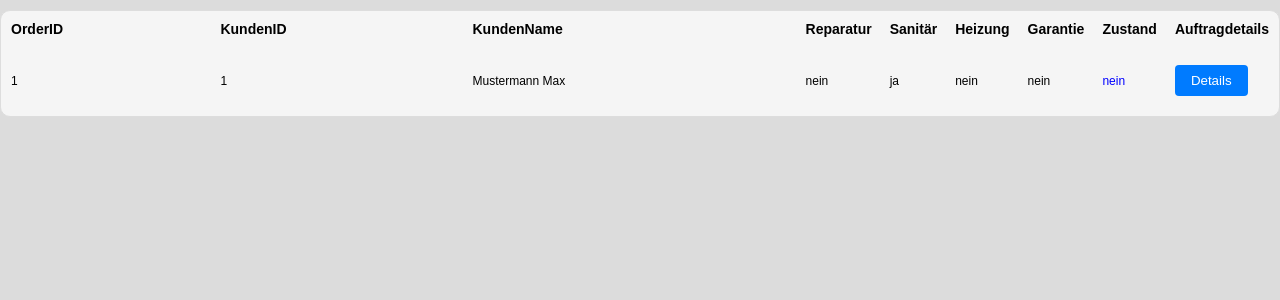
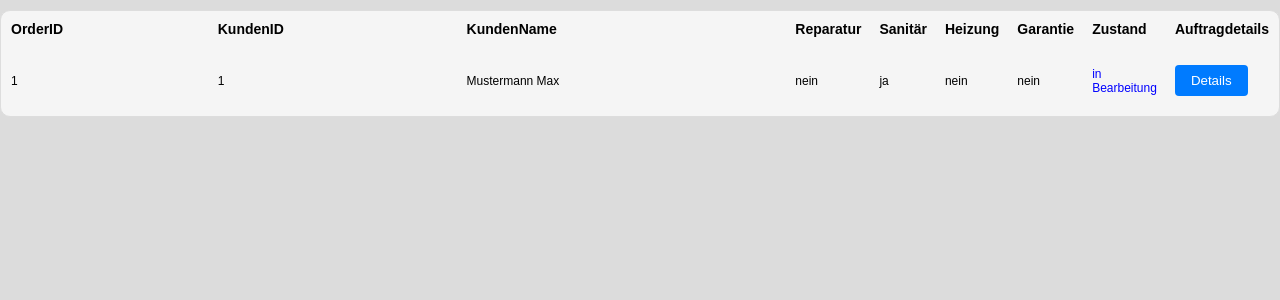
Before and after one commit to marcel7ag/m295projekt, a PHP site: page /oAuftraege.php in a window 1280 px wide. Shown: the top 300 px of the page. Run offline with PHP 8.4, Linux system fonts and the light colour scheme; a user stored in the database is signed in; data comes from the database, SQL or seed files in the repository.

Commit message:
fixed zustand variable string. TODO: Die Tabelle richtig skalieren, die td-Zellen width is komplett durcheinander... pls fix

```diff
--- a/oAuftraege.php
+++ b/oAuftraege.php
@@ -41,7 +41,6 @@
             $sanitaer = "nein";
             $heizung = "nein";
             $garantie = "nein";
-            $zustand = "nein";
             $color;
 
             if ($row["reparatur"]){$reparatur = "ja";}
@@ -50,9 +49,9 @@
             if ($row["garantie"]){$garantie = "ja";}
 
 
-            if($row["zustand"] == "INPROGRESS"){$color = "blue";}
-                else if($row["zustand"] == "TODO"){$color = "orange";}
-                else if($row["zustand"] == "COMPLETED"){$color = "green";}
+            if($row["zustand"] == "INPROGRESS"){$color = "blue"; $zustand = "in Bearbeitung";}
+                else if($row["zustand"] == "TODO"){$color = "orange"; $zustand = "Zu Bearbeiten";}
+                else if($row["zustand"] == "COMPLETED"){$color = "green"; $zustand = "Abgeschlossen";}
 
                 echo '<tr>
                 <td>'.$orderID.'</td>
```
